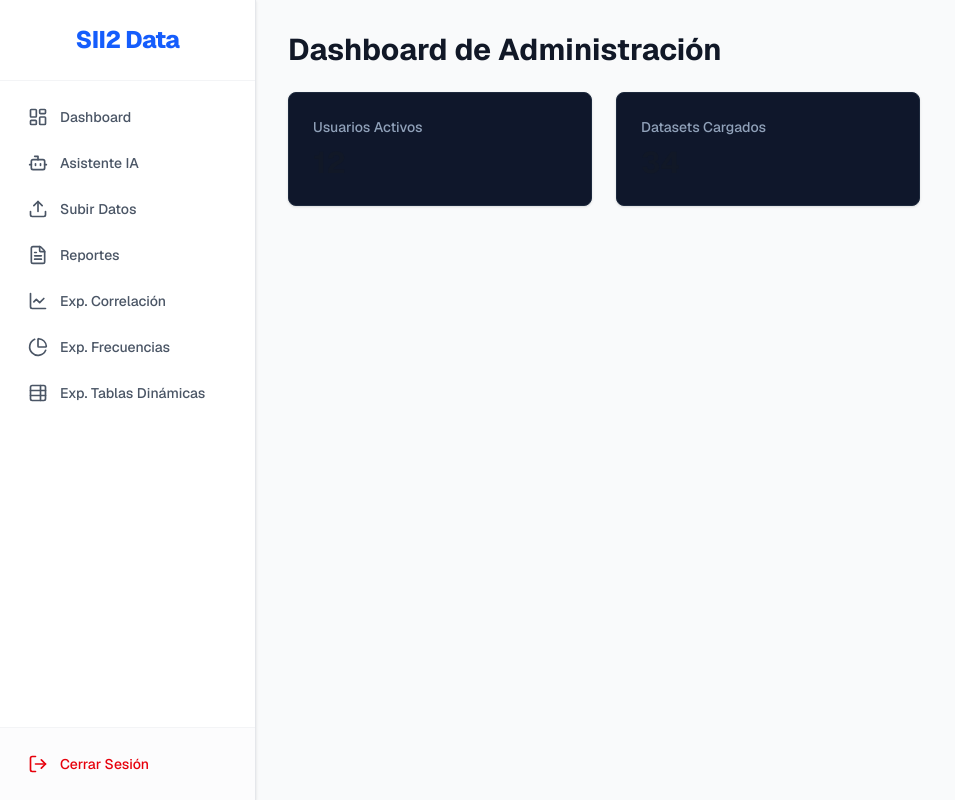
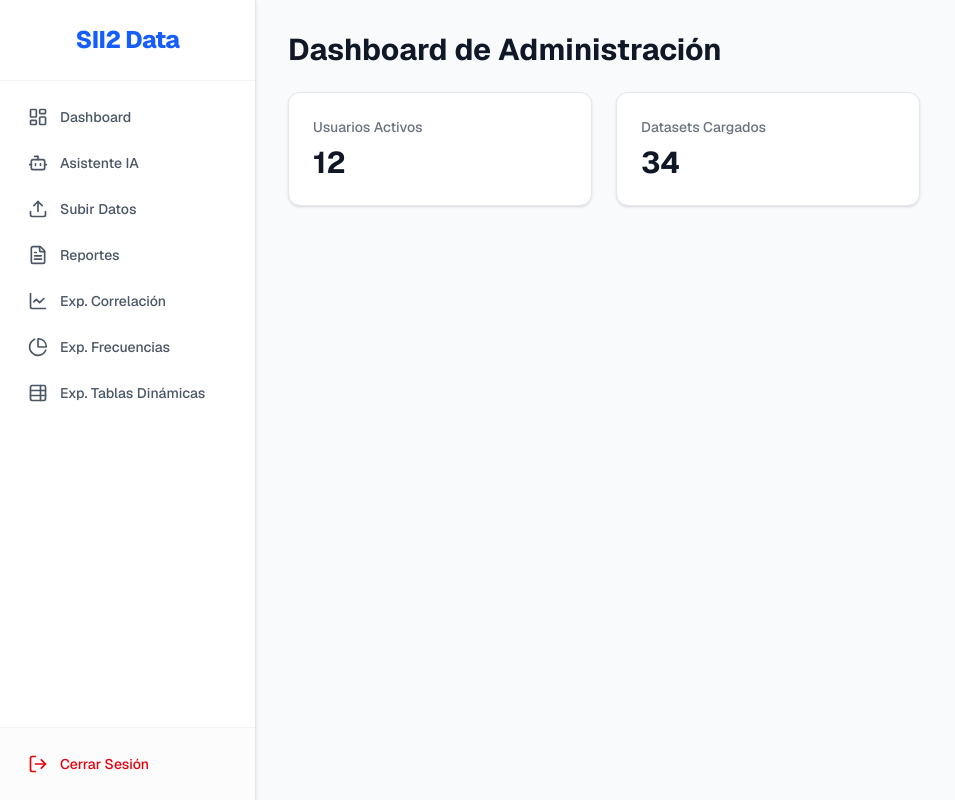
Before and after one commit to gsantiago735/analisis-datos-sii2-frontend, a Next.js app: page /admin in a window 1280 px wide. Shown: the whole page, without its empty margins (0-955 px from the left). Built offline with nearby package versions, Linux system fonts and the light colour scheme; no server answers.

Commit message:
Dashboard admin de prueba

```diff
--- a/src/app/(main)/admin/page.tsx
+++ b/src/app/(main)/admin/page.tsx
@@ -1,15 +1,15 @@
 export default function AdminDashboardPage() {
   return (
     <div className="p-8">
-      <h1 className="text-3xl font-bold mb-6">Dashboard de Administración</h1>
+      <h1 className="text-3xl font-bold mb-6 text-gray-900">Dashboard de Administración</h1>
       <div className="grid grid-cols-1 md:grid-cols-3 gap-6">
-        <div className="bg-slate-900 border border-slate-800 p-6 rounded-lg shadow-sm">
-          <h3 className="text-slate-400 text-sm font-medium">Usuarios Activos</h3>
-          <p className="text-3xl font-bold mt-2">12</p>
+        <div className="bg-white border border-gray-200 p-6 rounded-xl shadow-sm hover:shadow-md transition-shadow">
+          <h3 className="text-gray-500 text-sm font-medium">Usuarios Activos</h3>
+          <p className="text-3xl font-bold mt-2 text-gray-900">12</p>
         </div>
-        <div className="bg-slate-900 border border-slate-800 p-6 rounded-lg shadow-sm">
-          <h3 className="text-slate-400 text-sm font-medium">Datasets Cargados</h3>
-          <p className="text-3xl font-bold mt-2">34</p>
+        <div className="bg-white border border-gray-200 p-6 rounded-xl shadow-sm hover:shadow-md transition-shadow">
+          <h3 className="text-gray-500 text-sm font-medium">Datasets Cargados</h3>
+          <p className="text-3xl font-bold mt-2 text-gray-900">34</p>
         </div>
       </div>
     </div>
```
